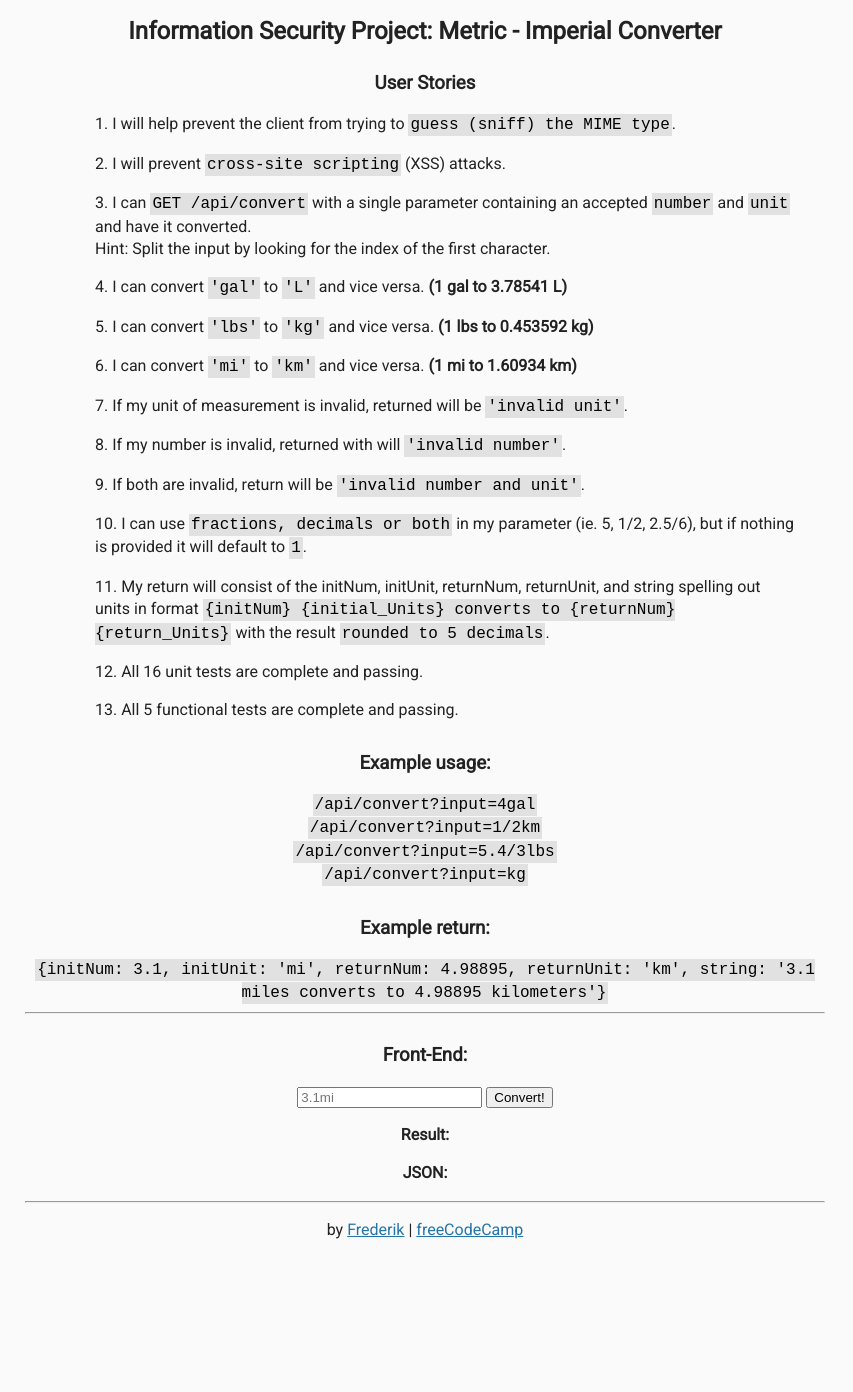
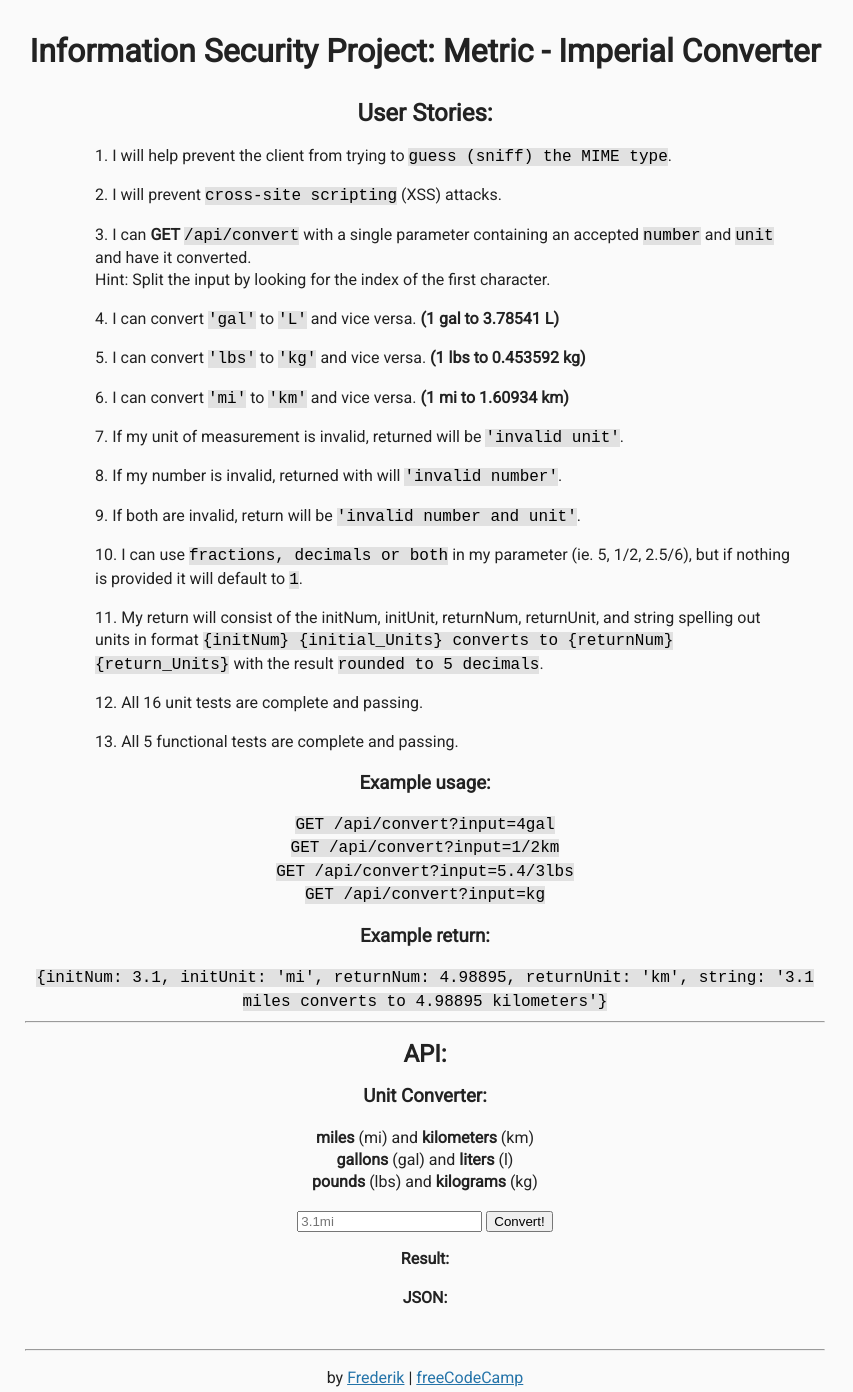
Before and after one commit to Myrmidonut/fcc_infosec_metric_imperial_converter, a website: page views/index.html in a window 1280 px wide. Shown: the whole page, without its empty margins (215-1068 px from the left). Before the commit the page ends 1257 px from the top, so only its background shows below. Drawn offline with Linux system fonts and the light colour scheme; files that its build step writes are made by us from their sources.

Commit message:
changed layout, added conversion list

```diff
--- a/public/style.css
+++ b/public/style.css
@@ -4,34 +4,24 @@ body {
 	color: #222;
 	background-color: #FaFaFa;
 	text-align: center;
-	line-height: 1.4em;
+  line-height: 1.4em;
 }
 
 .container {
 	padding: 0;
-	margin-top: 40px;
   margin: auto;
+  margin-top: 40px;
   max-width: 800px;
 }
 
-h3 {
-  margin-top: 30px;
-}
-
 .user-stories {
-  position: relative;
   text-align: left;
   max-width: 700px;
   margin: 15px auto;
 }
 
-.user-stories li {
-  margin-bottom: 1em;
-}
-
 code {
   font-family: monospace;
-  padding: 2px;
   color: black;
   background-color: rgba(0,0,0,0.1);
 }
@@ -45,9 +35,9 @@ ol {
 }
 
 ul {
-	list-style-type: none;
+  list-style-type: none;
 }
 
 li {
-  margin-bottom: 0.5em;
+  margin-bottom: 1em;
 }
--- a/server.js
+++ b/server.js
@@ -13,14 +13,16 @@ const app = express();
 
 app.use(helmet.noSniff());
 app.use(helmet.xssFilter());
-app.use('/public', express.static(process.cwd() + '/public'));
+app.use(express.static('public'));
 app.use(cors({origin: '*'})); //For FCC testing purposes only
 app.use(bodyParser.json());
 app.use(bodyParser.urlencoded({ extended: true }));
 
 //Index page (static HTML)
 app.route('/')
-  .get((req, res) => res.sendFile(process.cwd() + '/views/index.html'));
+  .get((req, res) => {
+    res.sendFile(process.cwd() + '/views/index.html')
+  });
 
 //For FCC testing purposes
 fccTestingRoutes(app);
--- a/views/index.html
+++ b/views/index.html
@@ -3,28 +3,26 @@
   <head>
     <title>Metric - Imperial Converter</title>
 
-    <meta name="description" content="A cool thing made with HyperDev">
     <meta charset="utf-8">
-    <meta http-equiv="X-UA-Compatible" content="IE=edge">
-    <meta name="viewport" content="width=device-width, initial-scale=1">
+    <meta name="viewport" content="width=device-width, initial-scale=1.0">
 
     <link rel="shortcut icon" href="https://cdn.hyperdev.com/us-east-1%3A52a203ff-088b-420f-81be-45bf559d01b1%2Ffavicon.ico" type="image/x-icon"/>
-    <link href="https://fonts.googleapis.com/css?family=Roboto" rel="stylesheet" type="text/css">
-    <link rel="stylesheet" href="./public/style.css">
+    <link href="https://fonts.googleapis.com/css?family=Roboto" rel="stylesheet">
+    <link rel="stylesheet" href="style.css">
   </head>
 
   <body>
-    <div class="container">
 
-      <header>
-        <h2>Information Security Project: Metric - Imperial Converter</h2>
+    <header class="container">
+      <h1>Information Security Project: Metric - Imperial Converter</h1>
     </header>
 
-      <h3>User Stories</h3>
+    <main class="container">
+      <h2>User Stories:</h2>
       <ol class="user-stories">
         <li>I will help prevent the client from trying to <code>guess (sniff) the MIME type</code>.</li>
         <li>I will prevent <code>cross-site scripting</code> (XSS) attacks.</li>
-        <li>I can <code>GET /api/convert</code> with a single parameter containing an accepted <code>number</code> and <code>unit</code> and have it converted.<br>
+        <li>I can <strong>GET</strong> <code>/api/convert</code> with a single parameter containing an accepted <code>number</code> and <code>unit</code> and have it converted.<br>
         Hint: Split the input by looking for the index of the first character.</li>
         <li>I can convert <code>'gal'</code> to <code>'L'</code> and vice versa. <b>(1 gal to 3.78541 L)</b></li>
         <li>I can convert <code>'lbs'</code> to <code>'kg'</code> and vice versa. <b>(1 lbs to 0.453592 kg)</b></li>
@@ -39,18 +37,23 @@
       </ol>
 
       <h3>Example usage:</h3>
-      <code>/api/convert?input=4gal</code><br>
-      <code>/api/convert?input=1/2km</code><br>
-      <code>/api/convert?input=5.4/3lbs</code><br>
-      <code>/api/convert?input=kg</code><br>
+      <code>GET /api/convert?input=4gal</code><br>
+      <code>GET /api/convert?input=1/2km</code><br>
+      <code>GET /api/convert?input=5.4/3lbs</code><br>
+      <code>GET /api/convert?input=kg</code>
 
       <h3>Example return:</h3>
       <code>{initNum: 3.1, initUnit: 'mi', returnNum: 4.98895, returnUnit: 'km', string: '3.1 miles converts to 4.98895 kilometers'}</code>
 
       <hr>
 
-      <div id="testui">
-        <h3>Front-End:</h3>
+      <h2>API:</h2>
+      <h3>Unit Converter:</h3>
+      <p>
+        <strong>miles</strong> (mi) and <strong>kilometers</strong> (km)<br>
+        <strong>gallons</strong> (gal) and <strong>liters</strong> (l)<br>
+        <strong>pounds</strong> (lbs) and <strong>kilograms</strong> (kg)
+      </p>
       <form id="convertForm" class="border" method="post" action="/api/convert">
         <input type="text" id="convertField" name="input" placeholder="3.1mi">
         <input id="convert" type="submit" value="Convert!">
@@ -61,44 +64,16 @@
       <p>
         <strong>JSON: </strong><span id="jsonResult"></span>
       </p>
-      </div>
 
+    </main>
+
+    <footer class="container">
       <hr>
-
-      <div class="footer">
       <p>
         by <a href="https://github.com/Myrmidonut/fcc_infosec_metric_imperial_converter" title="GitHub Repository" target="_blank">Frederik</a> | <a href="https://learn.freecodecamp.org/" title="Learn to code at freeCodeCamp" target="_blank">freeCodeCamp</a>
       </p>
-      </div>
+    </footer>
 
-    </div>
-
-    <script>
-      const form = document.getElementById("convertForm");
-      const result = document.getElementById("result");
-      const jsonResult = document.getElementById("jsonResult");
-
-      form.addEventListener("submit", e => {
-        e.preventDefault();
-
-        const query = document.getElementById("convertField").value;
-        const url = `/api/convert?input=${query}`;
-
-        fetch(url)
-        .then(response => response.text())
-        .then(data => {
-          try {
-            const jsonReturn = JSON.parse(data);
-
-            result.textContent = jsonReturn.string;
-            jsonResult.textContent = JSON.stringify(jsonReturn);
-          } catch(err) {
-            result.textContent = data;
-            jsonResult.textContent = data;
-          }
-        })
-        .catch(error => console.log(error))
-      })
-    </script>
+    <script src="script.js"></script>
   </body>
 </html>
```
Also changed, not shown: public/script.js (added, +25 -0 lines), tests/1_unit-tests.js (+0 -1 lines). Lines whose indentation alone changed are shown as unchanged.
